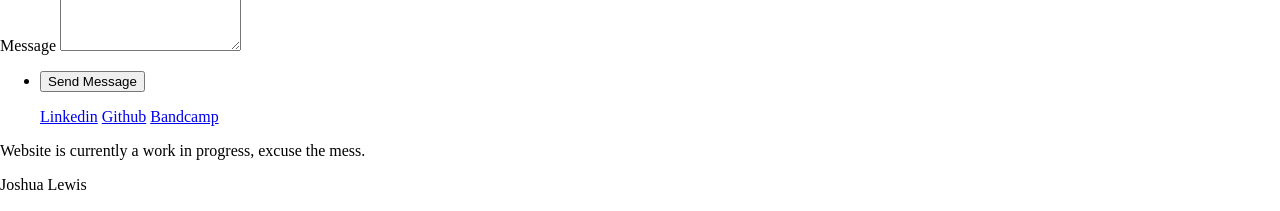
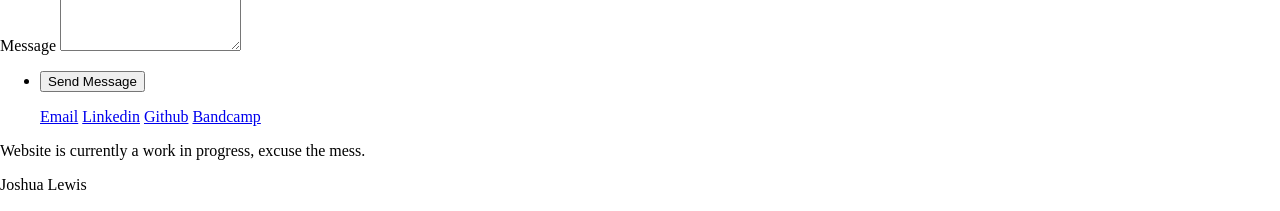
Before and after one commit to Yigurn/yigurn.github.io, a Jekyll site: the page built from index.html, in a window 1280 px wide. Shown: the part 1247-1458 px from the top of the page. Built offline with Jekyll 4.4.1, drawn with Linux system fonts in a browser that asks for light colours.

Commit message:
Update footer.html
Added email

```diff
--- a/_includes/footer.html
+++ b/_includes/footer.html
@@ -1,5 +1,6 @@
 <footer class="footer">
 	<ul class="footer-links">
+		<a href="mailto:Joshua.B.Lewis@outlook.com">Email</a>
 		<a href="https://www.linkedin.com/in/joshua-b-lewis/">Linkedin</a>
 		<a href="https://www.github.com">Github</a>
 		<a href="https://vinolent.bandcamp.com/">Bandcamp</a>
```
